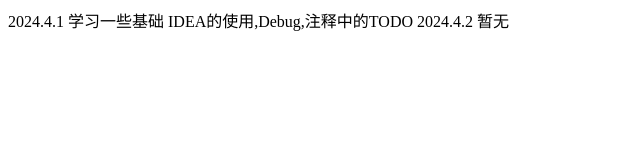
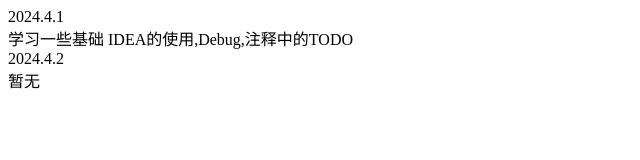
Before and after one commit to beijiejiuting/beijiejiuting.github.io, a plain HTML site: page index.html in a window 1280 px wide. Shown: the whole page, without its empty margins (0-640 px from the left). Drawn offline with Linux system fonts and the light colour scheme.

Commit message:
Update index.html

```diff
--- a/index.html
+++ b/index.html
@@ -11,7 +11,8 @@
                 if (xhr.readyState === 4 && xhr.status === 200) {
                     // 将文本内容插入到div中，并替换换行符为<br>标签
                     var textContent = xhr.responseText.replace(/\n/g, '<br>');
-                    document.getElementById('text-content').textContent = xhr.responseText;
+                    // 使用innerHTML来插入带有格式的HTML内容
+                    document.getElementById('text-content').innerHTML = textContent;
                 }
             };
             xhr.send();
```
